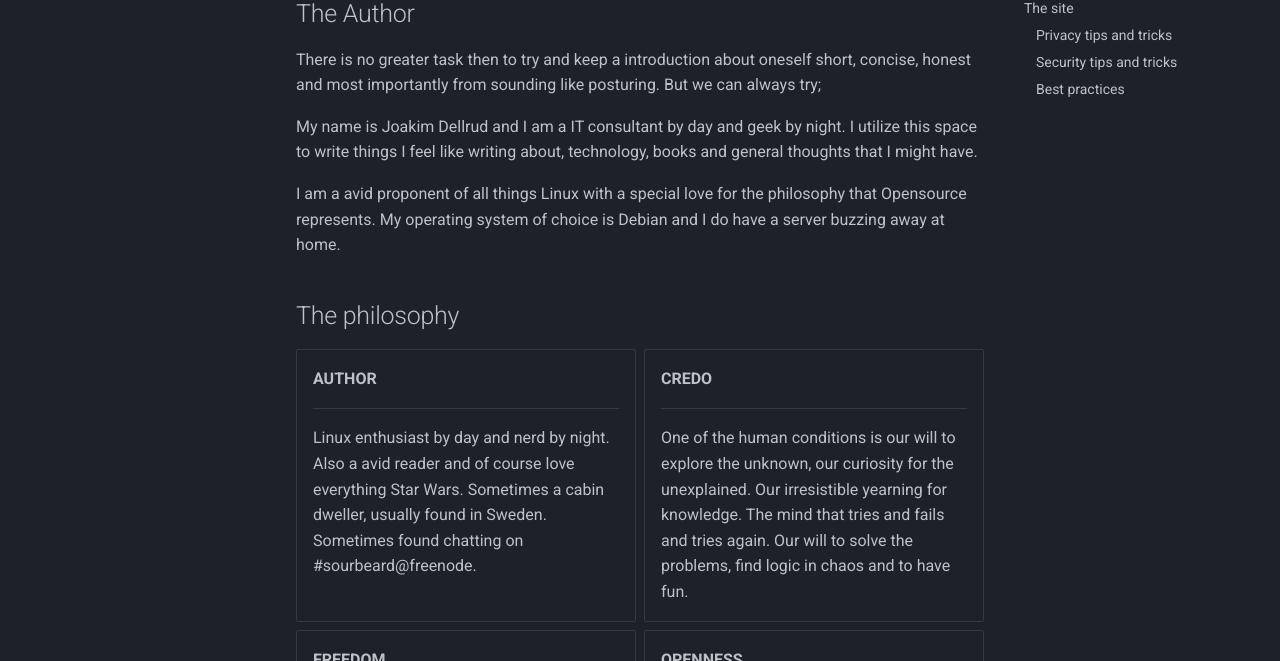
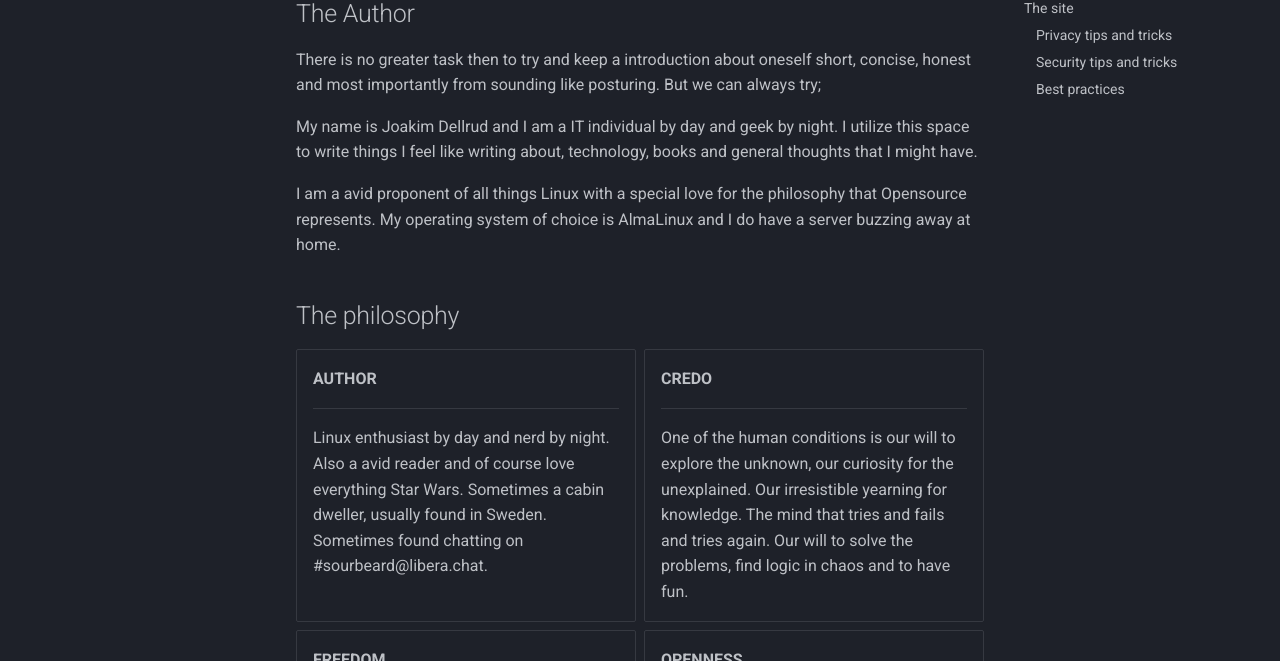
Before and after one commit to muted-se/sites, an MkDocs documentation site: the page built from blog/docs/about.md, in a window 1280 px wide and 900 px high. Shown: the part 232-893 px from the top of the window. Built offline with MkDocs 1.6.1 and Material for MkDocs 9.7.7, drawn with Linux system fonts in a browser that asks for light colours.

Commit message:
Minor updates

```diff
--- a/blog/docs/about.md
+++ b/blog/docs/about.md
@@ -9,13 +9,13 @@ There is no greater task then to try and keep a introduction about oneself
 short, concise, honest and most importantly from sounding like posturing.
 But we can always try;
 
-My name is Joakim Dellrud and I am a IT consultant by day and geek by night.
+My name is Joakim Dellrud and I am a IT individual by day and geek by night.
 I utilize this space to write things I feel like writing about, technology,
 books and general thoughts that I might have.
 
 I am a avid proponent of all things Linux with a special love for the
 philosophy that Opensource represents. My operating system of choice is
-Debian and I do have a server buzzing away at home.
+AlmaLinux and I do have a server buzzing away at home.
 
 ## The philosophy ##
 <div class="grid cards" markdown>
@@ -24,7 +24,7 @@ Debian and I do have a server buzzing away at home.
     ---
     Linux enthusiast by day and nerd by night. Also a avid reader and of
     course love everything Star Wars. Sometimes a cabin dweller, usually
-    found in Sweden. Sometimes found chatting on #sourbeard@freenode.
+    found in Sweden. Sometimes found chatting on #sourbeard@libera.chat.
 
 -   __CREDO__
 
```
Also changed, not shown: blog/docs/posts/putting-in-some-effort.md (+1 -1 lines).
